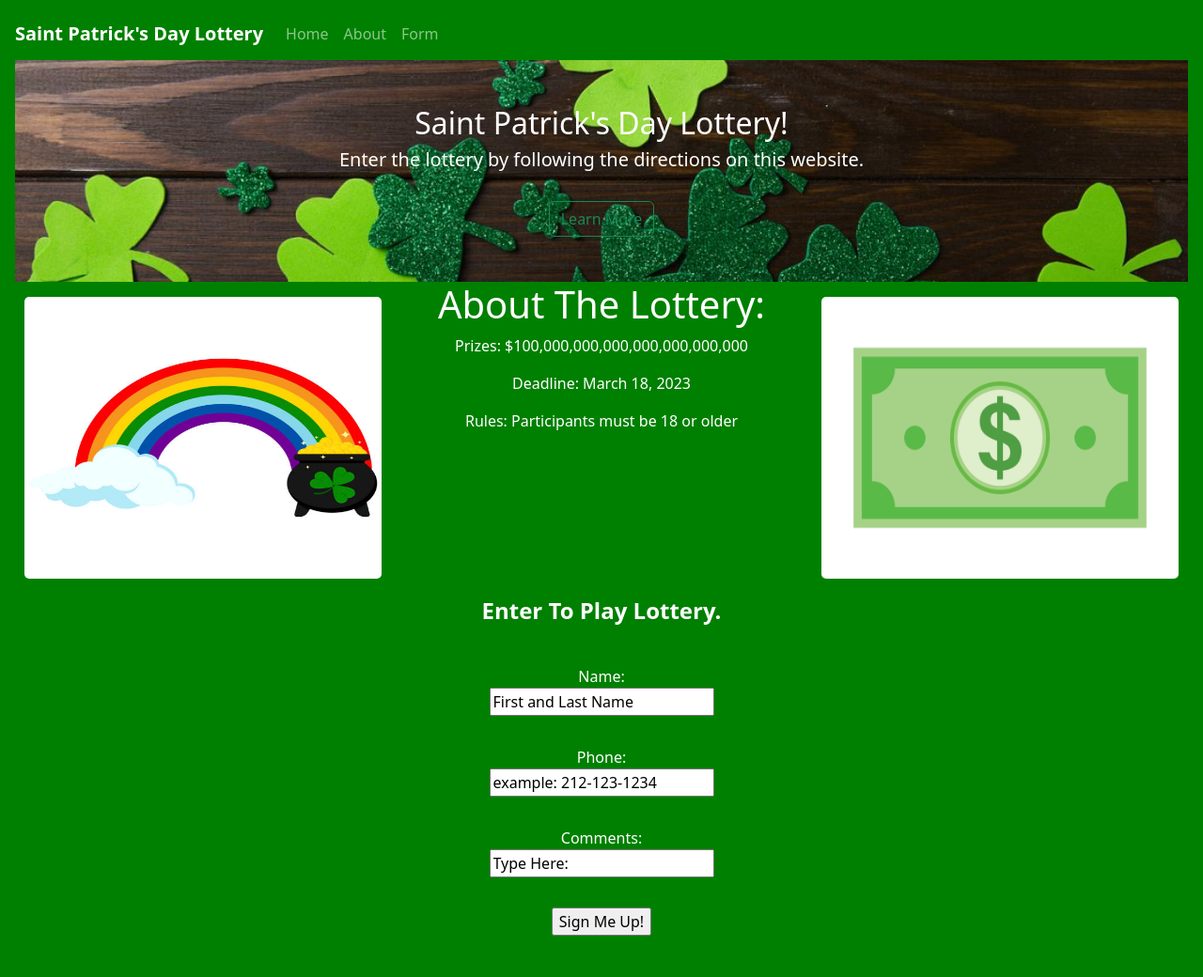
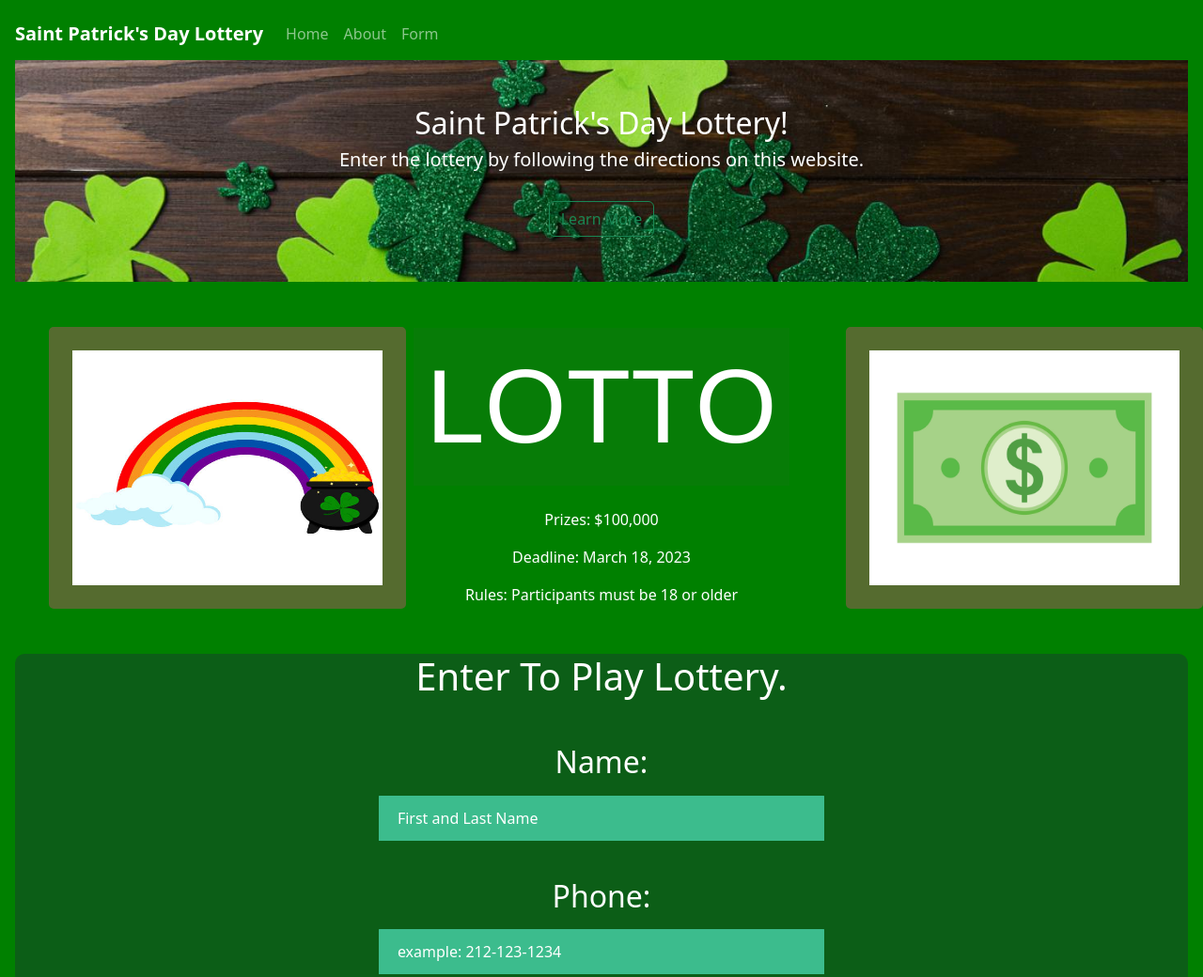
Before and after one commit to Ethan12345678909/Weekly-Website-3-Lottery, a plain HTML site: page index.html in a window 1280 px wide. Shown: the top 1040 px of the page at 94% size. Drawn offline with nearby package versions, Linux system fonts and the light colour scheme.

Commit message:
Second Commit
Updated a lot of style elements

```diff
--- a/index.html
+++ b/index.html
@@ -4,7 +4,7 @@
 <head>
     <meta charset="utf-8">
     <meta name="viewport" content="width=device-width, initial-scale=1">
-    <title>Bootstrap demo</title>
+    <title>St. Patrick's Day Lotto</title>
     <link href="https://cdn.jsdelivr.net/npm/bootstrap@5.3.0-alpha1/dist/css/bootstrap.min.css" rel="stylesheet"
         integrity="sha384-GLhlTQ8iRABdZLl6O3oVMWSktQOp6b7In1Zl3/Jr59b6EGGoI1aFkw7cmDA6j6gD" crossorigin="anonymous">
         <link rel="stylesheet" href="style.css">
@@ -55,48 +55,60 @@
 <!--About Start-->
 <div id="About py-5">
 <div class="row">
-    <div class="col-4 text-center p-3"><img src="images/rainbow.jpg" height="300px" width="380px" class="pix"></div>
-    <div class="col-4 text-center">
-            <h1>About The Lottery:</h1>
-            <p>Prizes: $100,000,000,000,000,000,000,000</p>
+    <div class="col-4 text-center p-5"><img src="images/rainbow.jpg" height="300px" width="380px" class="pix"  style="border:25px solid darkolivegreen;"></div>
+    <div class="col-4 text-center" style="padding-top: 25px;">
+
+
+<div class="wrapper one">
+    <div class="drop-main">
+        <div class="d">L</div>
+        <div class="r">O</div>
+        <div class="o">T</div>
+        <div class="p">T</div>
+        <div class="s">O</div>
+    </div>
+</div>
+
+
+            <p>Prizes: $100,000</p>
             <p>Deadline: March 18, 2023</p>
             <p>Rules: Participants must be 18 or older</p>
     </div>
-    <div class="col-4 text-center p-3"><img src="images/money.webp" height="300px" width="380px" class="pix"></div>
+    <div class="col-4 text-center p-5"><img src="images/money.webp" height="300px" width="380px" class="pix"  style="border:25px solid darkolivegreen;"></div>
 </div>
 </div>
 <!--About End-->
 
 
-<!--Entry Start-->
+<!--Entry Start--><div class="wholeform">
 <div id="Form">
 
 
     <div class="contentWrapper">
         <form action="" method="post" name="signUpForm" id="signUpForm" class="text-center">
-            <fieldset id="signUp">
-                <legend class="text-center"><b>Enter To Play Lottery.</b></legend>
+            <fieldset id="signUp" class="opaque">
+                <legend class="text-center text-white"><b><h1 class="opaque">Enter To Play Lottery.</h1></b></legend>
     <div class="p-3"></div>
-                <label for="nameField">Name:</label><br>
+                <label for="nameField  text-white"><h2 class="opaque">Name:</h2></label><br>
                 <input id="nameField" name="nameField" type="text" class="textfield" value="First and Last Name"
                     onfocus="clearName();" onblur="resetName()" />
     <div class="p-3"></div>
-                <label for="phoneField">Phone:</label><br>
+                <label for="phoneField  text-white"><h2 class="opaque">Phone:</h2></label><br>
                 <input id="phoneField" name="phoneField" type="text" class="textfield" value="example: 212-123-1234"
                     onfocus="clearPhone();" onblur="resetPhone()" />
     <div class="p-3"></div>
-                <label for="nameField">Comments:</label><br>
+                <label for="nameField  text-white"><h2 class="opaque">Comments:</h2></label><br>
                 <input id="commentField" name="commentField" type="text" class="textfield" value="Type Here:"
                     onfocus="clearComments();" onblur="resetComments()" />
     <div class="p-3"></div>
-                <input onclick="submit" id="submit" type="submit" name="submitPage" value="Sign Me Up!" />
+                <input onclick="submit" id="submit" type="submit" name="submitPage" value="Sign Me Up!" class="" />
             </fieldset>
         </form>
     </div>
 
 
 </div>
-<!--Entry End-->
+<!--Entry End--></div>
 
 
 <!--Footer Start-->
@@ -119,7 +131,7 @@
                             All entries benefit a children's hospital<br>
                            <u> <p class="footerheader">Contact</p><br></u>
                             Phone Number: 834-838-2522<br>
-                            Email: StPatrickLotto@gmail.com
+                            Email: getyamoneyup@gmail.com
                         </p>
                     </div>
                 </div>
--- a/style.css
+++ b/style.css
@@ -17,4 +17,90 @@ header,
 }
 .pix {
     border-radius: 5px;
+    text-shadow: 5px 5px 5px black;
 }
+.wholeform {
+    background-color: rgb(12, 94, 23);
+    border-radius: 10px;
+    opacity:;
+}
+
+input {
+    width: 38%;
+    padding: 12px 20px;
+    margin: 8px 0;
+    box-sizing: border-box;
+    border: none;
+    border-radius: 0.5px;
+    background-color: #3CBC8D;
+    color: white;
+}
+
+.wrapper.one {
+    background-color: #077c07;
+}
+
+.drop-main {
+    display: flex;
+    font-size: 7rem;
+    margin: 1.5rem;
+    justify-content: center;
+    font-family: "Russo One", sans-serif;
+}
+
+.d {
+    opacity: 0;
+    animation: drop 0.4s linear forwards;
+    color: #ffffff;
+}
+
+.r {
+    opacity: 0;
+    animation: drop 0.4s linear forwards 0.2s;
+    color: #ffffff;
+}
+
+.o {
+    opacity: 0;
+    animation: drop 0.4s linear forwards 0.4s;
+    color: #ffffff;
+}
+
+.p {
+    opacity: 0;
+    animation: drop 0.4s linear forwards 0.6s;
+    color: #ffffff;
+}
+
+.s {
+    opacity: 0;
+    animation: drop 0.4s linear forwards 0.8s;
+    color: #ffffff;
+}
+
+@keyframes drop {
+    0% {
+        transform: translateY(-200px);
+        opacity: 0;
+    }
+
+    50% {
+        transform: translateY(0px);
+        opacity: 1;
+    }
+
+    65% {
+        transform: translateY(-17px);
+        opacity: 1;
+    }
+
+    75% {
+        transform: translateY(-22px);
+        opacity: 1;
+    }
+
+    100% {
+        transform: translateY(0px);
+        opacity: 1;
+    }
+}
```
Also changed, not shown: script.js (line endings or trailing spaces).
